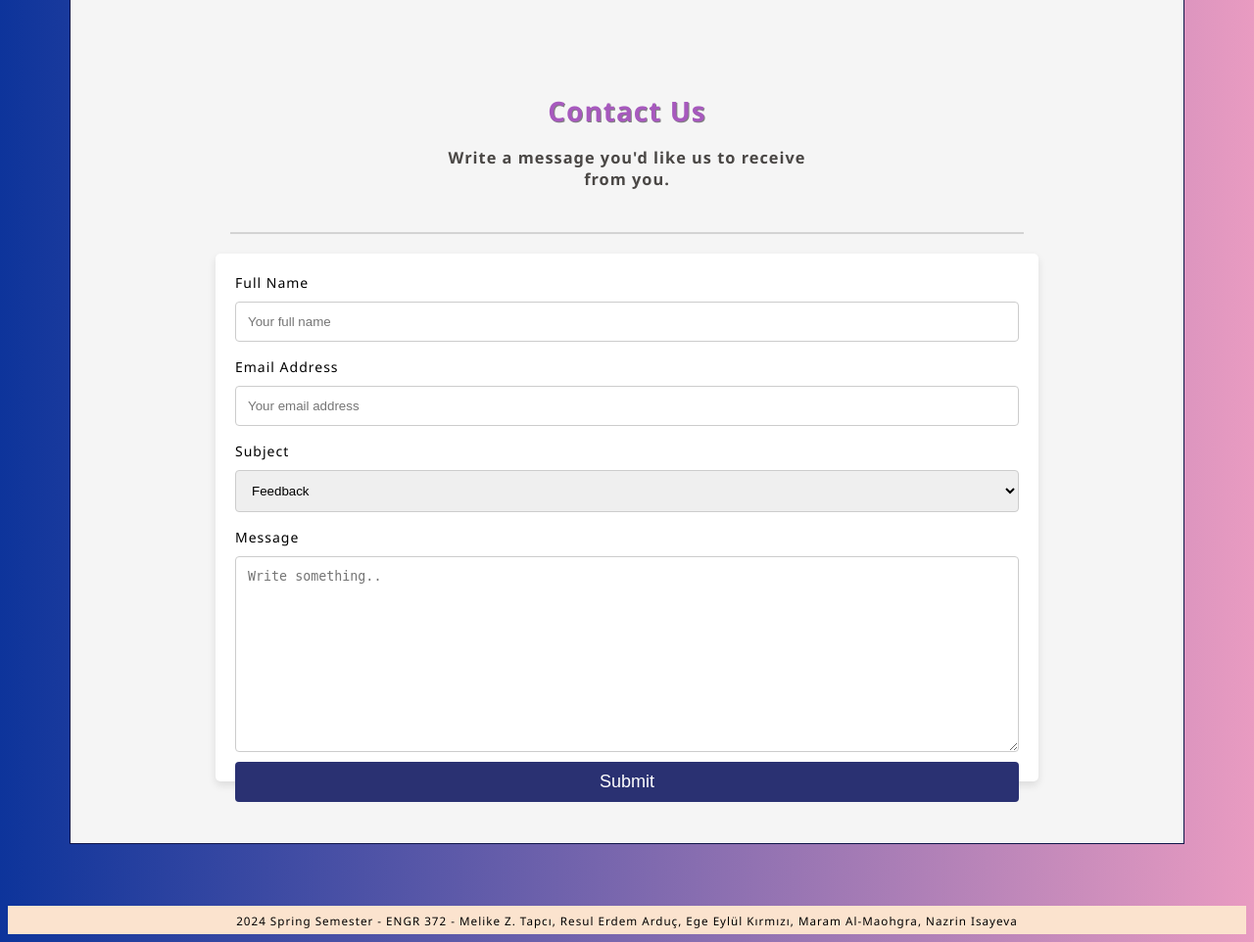
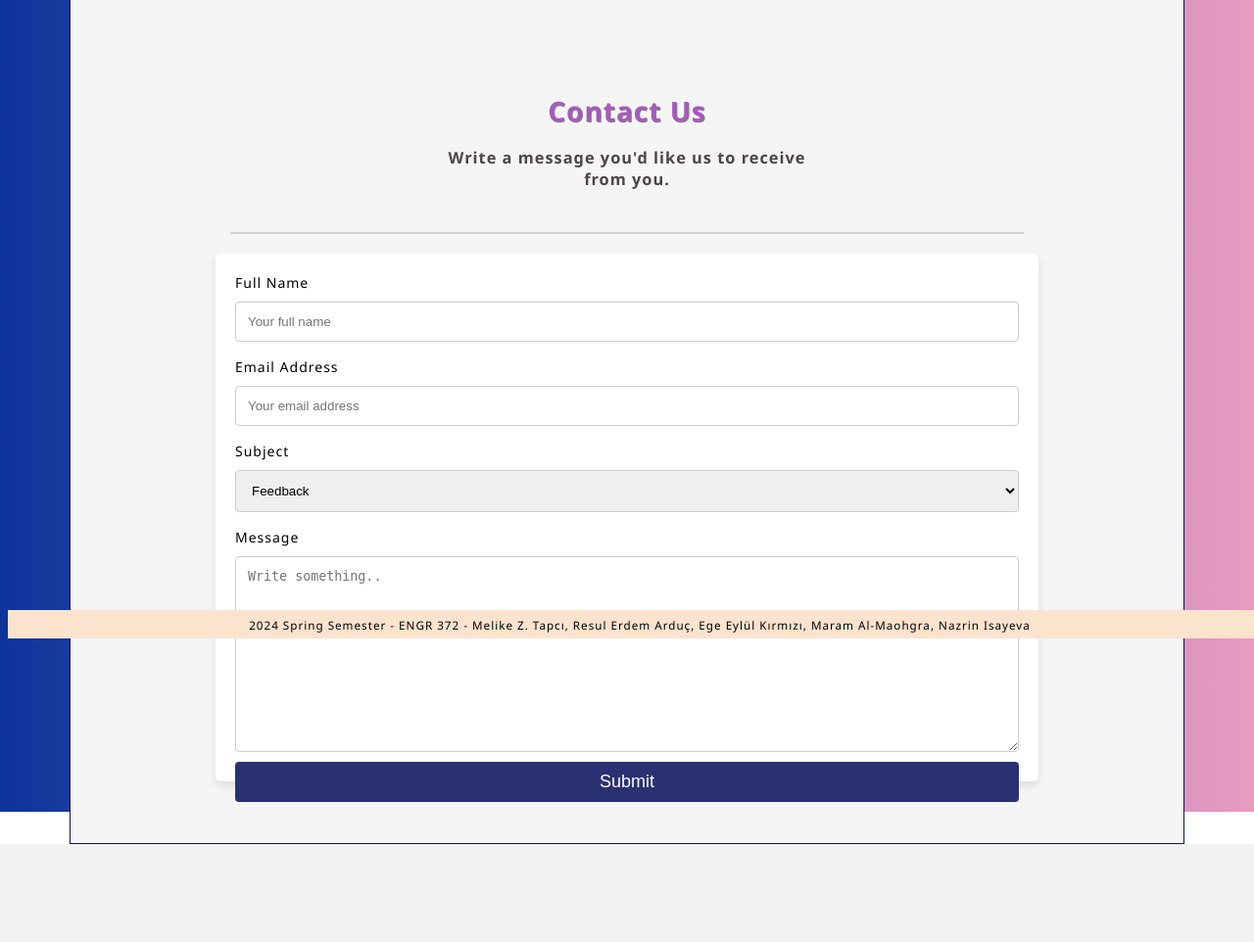
Before and after one commit to malmaohgra/Project_ENGR372, a PHP site: page /contact.php in a window 1280 px wide. Shown: the part 148-1110 px from the top of the page at 98% size. After the commit the page ends 1010 px from the top, so only its background shows below. Run offline with PHP 8.4, Linux system fonts and the light colour scheme.

Commit message:
Update style.css

```diff
--- a/style.css
+++ b/style.css
@@ -3,10 +3,9 @@ body {
   font-family: 'Segoe UI', Tahoma, Geneva, Verdana, sans-serif;
   background: linear-gradient(90deg, #0d349b, #e99bc1);
   background-repeat: no-repeat;
-  background-size: cover;
   letter-spacing: 1px;
   font-size: 14px;
-
+  height: 100vh;
 
 
 }
@@ -79,11 +78,14 @@ td {
 }
 
 footer {
+  position: fixed;
+  bottom: 0;
   text-align: center;
   padding: 5px;
   background-color: #fbe3ce;
   color: #000;
-  margin-top: 5%;
+  margin-top: 7%;
+  width: 100%;
 }
 
   /* Style inputs with type="text", select elements and textareas */
```
